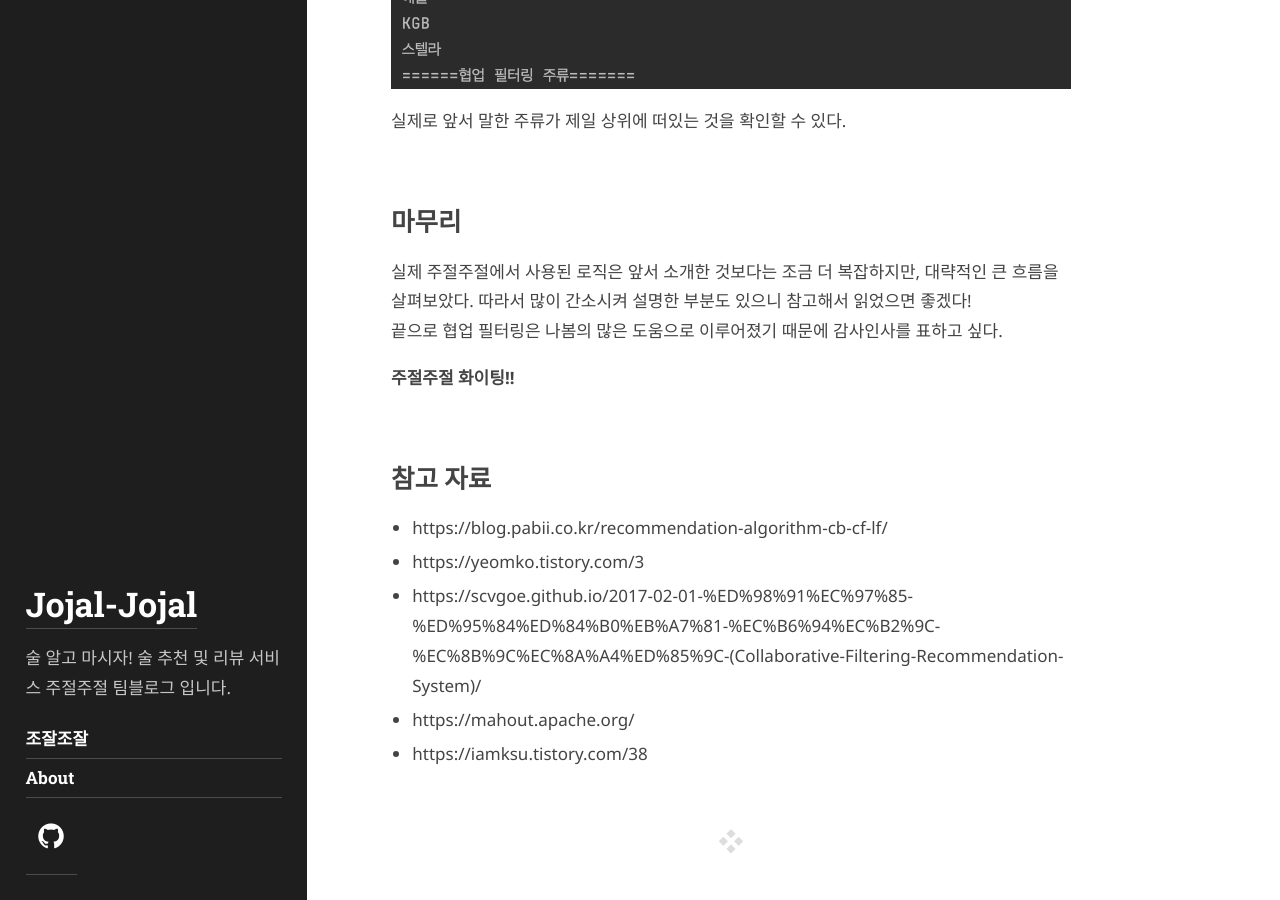
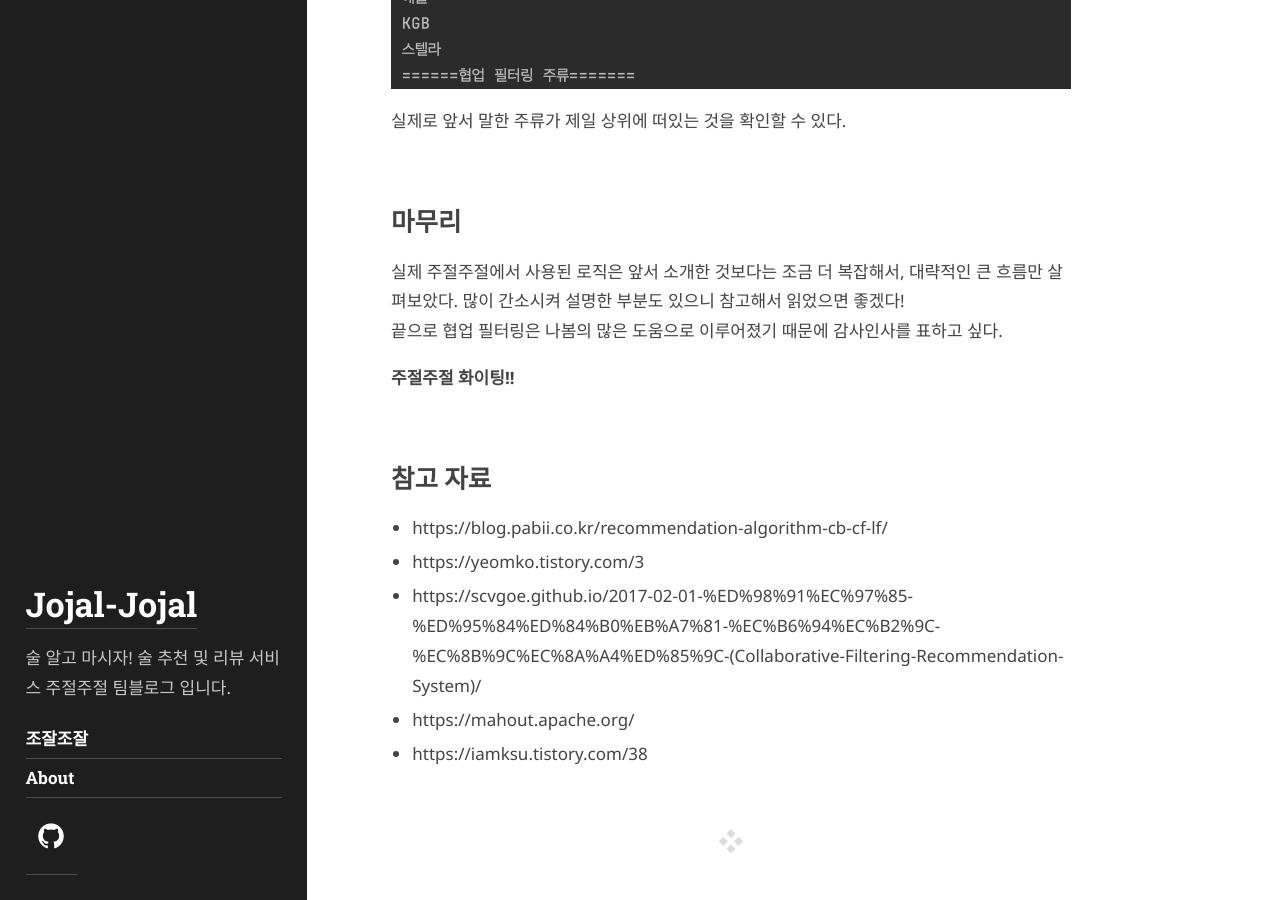
Before and after one commit to jujeol-jujeol/jujeol-jujeol.github.io, a Jekyll site: the page built from _posts/2021-08-12-협업-필터링.md, in a window 1280 px wide and 900 px high, scrolled down 8668 px. Built offline with Jekyll 4.4.1, drawn with Linux system fonts in a browser that asks for light colours; some web fonts are replaced.

Commit message:
Update _posts/2021-08-12-협업-필터링.md
Co-authored-by: sunhpark42 <67677561+sunhpark42@users.noreply.github.com>

```diff
--- a/_posts/2021-08-12-협업-필터링.md
+++ b/_posts/2021-08-12-협업-필터링.md
@@ -225,7 +225,7 @@ __실제 테스트 결과__
 실제로 앞서 말한 주류가 제일 상위에 떠있는 것을 확인할 수 있다.
 
 ## 마무리
-실제 주절주절에서 사용된 로직은 앞서 소개한 것보다는 조금 더 복잡하지만, 대략적인 큰 흐름을 살펴보았다. 따라서 많이 간소시켜 설명한 부분도 있으니 참고해서 읽었으면 좋겠다!
+실제 주절주절에서 사용된 로직은 앞서 소개한 것보다는 조금 더 복잡해서, 대략적인 큰 흐름만 살펴보았다. 많이 간소시켜 설명한 부분도 있으니 참고해서 읽었으면 좋겠다!
 끝으로 협업 필터링은 나봄의 많은 도움으로 이루어졌기 때문에 감사인사를 표하고 싶다.
 
 __주절주절 화이팅!!__
```
